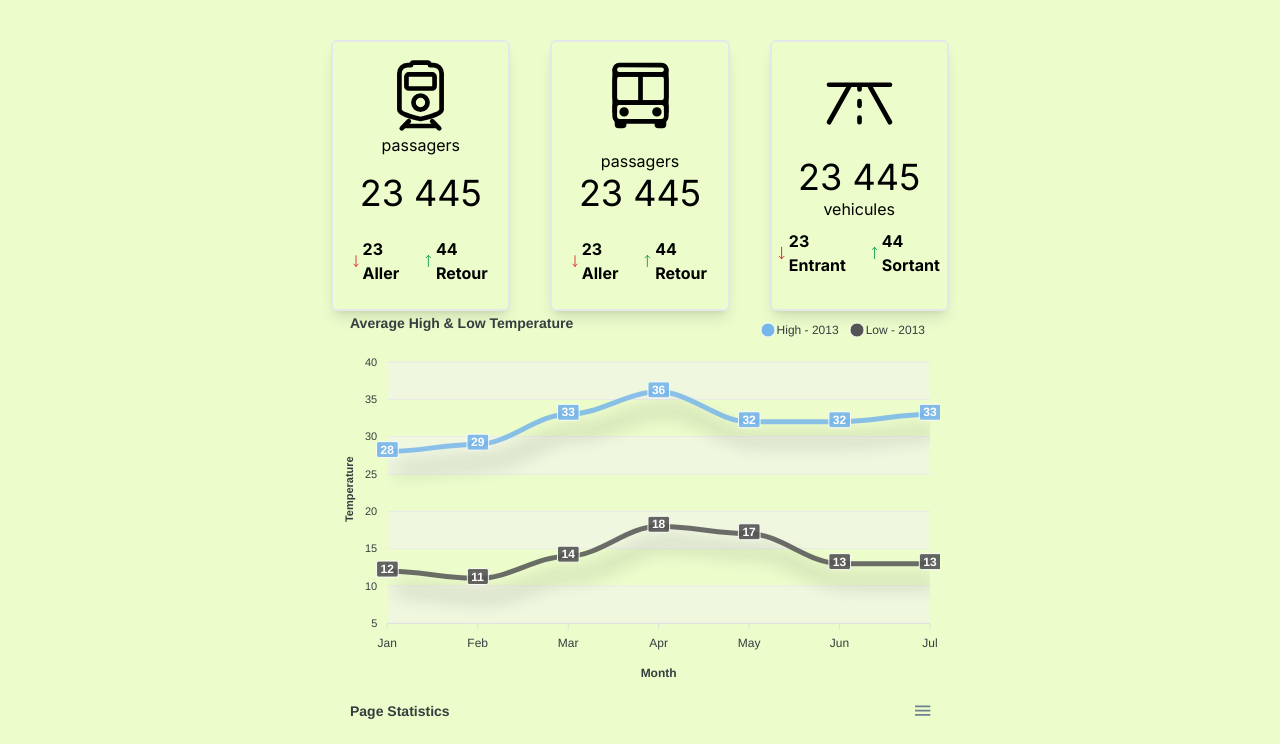
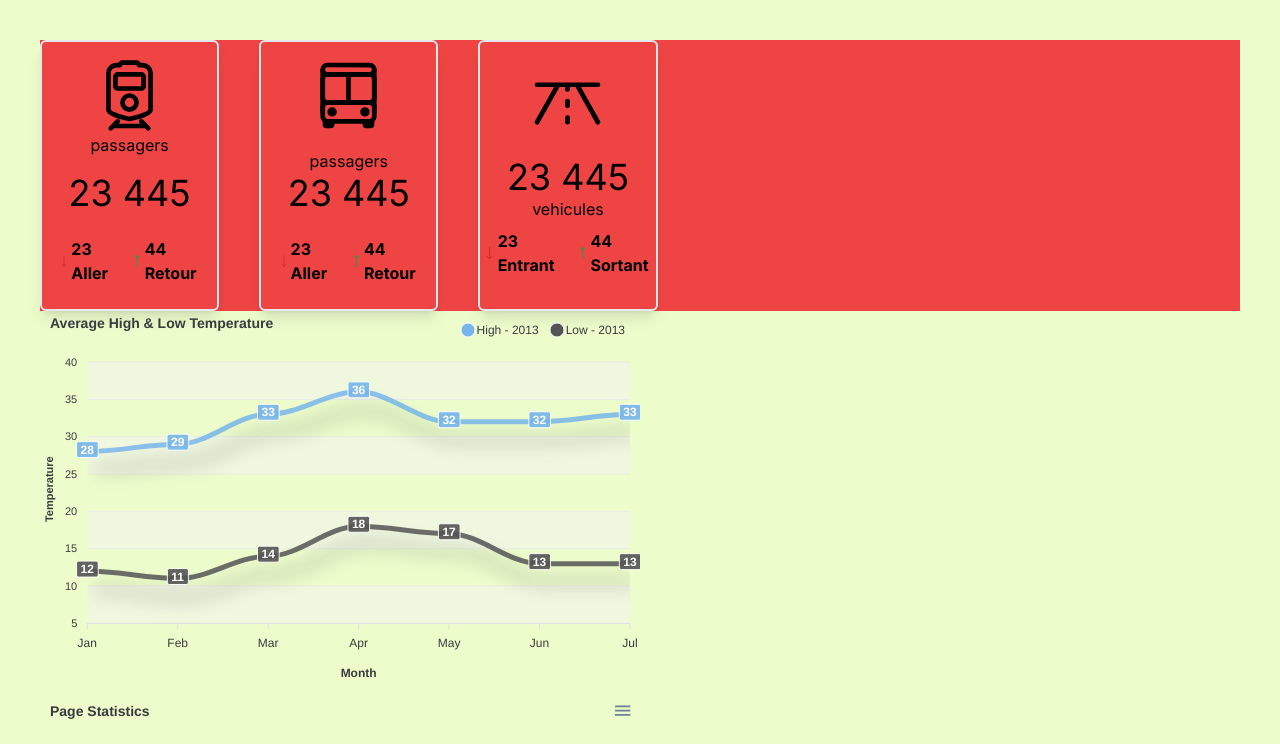
Before and after one commit to alphacpc/TRAFIC-SN-DK, a Next.js app in the folder ui/: page / in a window 1280 px wide. Shown: the top 744 px of the page. Built offline with nearby package versions, Linux system fonts and the light colour scheme.

Commit message:
update project by added folder component

```diff
--- a/ui/src/app/page.tsx
+++ b/ui/src/app/page.tsx
@@ -11,9 +11,9 @@
 
 export default function Home() {
   return (
-    <main className="flex min-h-screen flex-col items-center justify-between bg-lime-100 p-10">
+    <main className="fle min-h-screen flex-col items-center justify-between bg-lime-100 p-10">
 
-      <div className="flex">
+      <div className="flex bg-red-500">
       <div className="div-panel-stat-trafic w-[14vw] border-2 border-bla rounded-md shadow-lg p-4 flex flex-col items-center justify-center">
         <IoTrainOutline size={75}/>
 
```
Also changed, not shown: ui/src/components/PanelStatCompoment.tsx (added), ui/src/components/shared/SidebarComponent.tsx (added).
